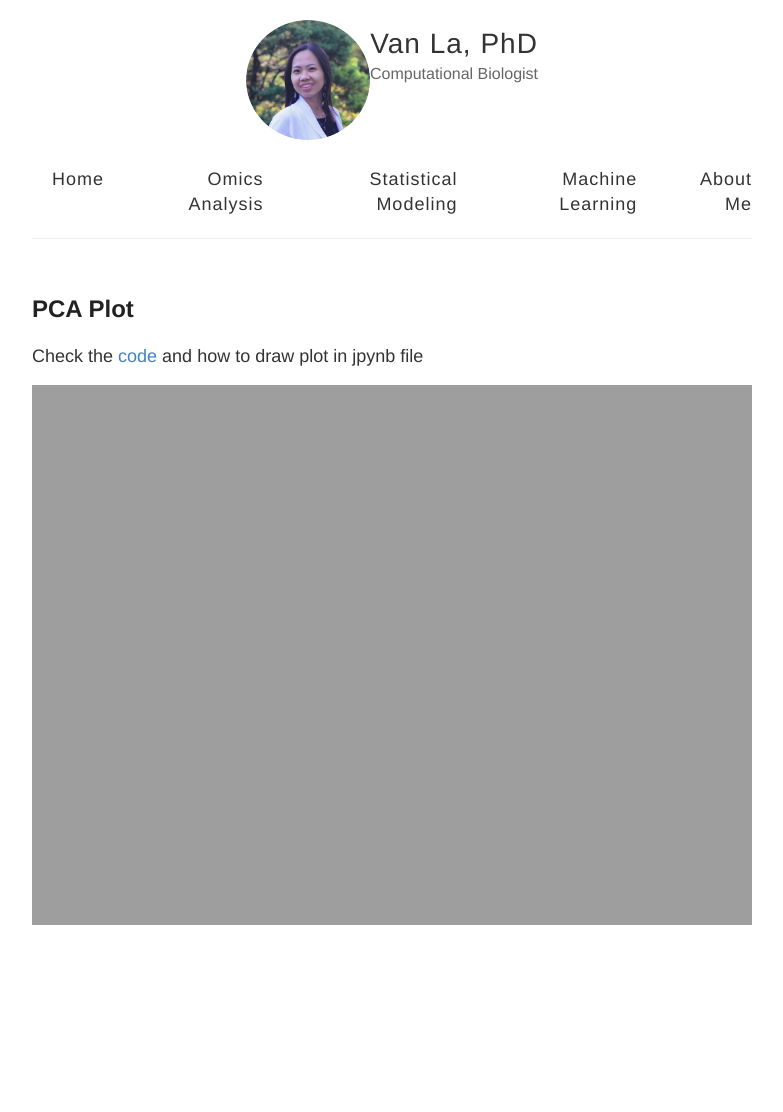
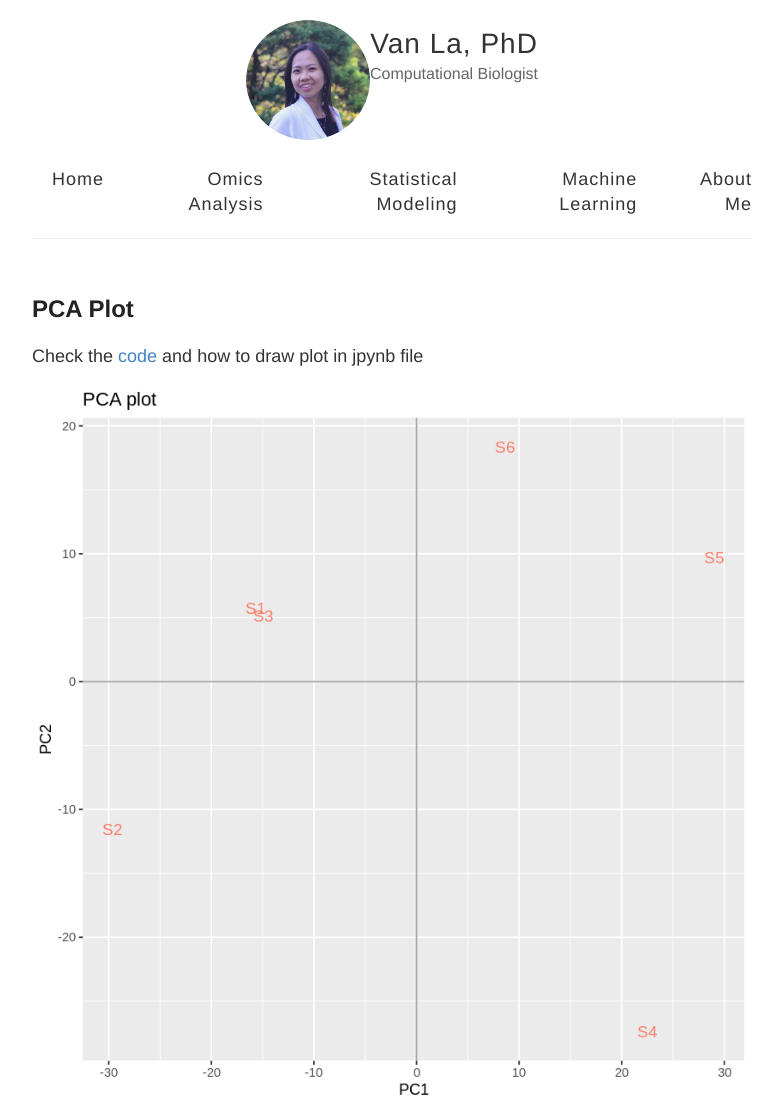
Before and after one commit to vanngocthuyla/vanngocthuyla.github.io, a Jekyll site: the page built from posts/ML/PCA_Plot.md, in a window 1280 px wide. Shown: the whole page, without its empty margins (248-1031 px from the left). Built offline with Jekyll 4.4.1, drawn with Linux system fonts in a browser that asks for light colours; our own code applies the rules of GitHub Pages for plain Markdown files; before the commit the page ends 932 px from its top, so only the background shows below that.

Commit message:
Update PCA_Plot.md

```diff
--- a/posts/ML/PCA_Plot.md
+++ b/posts/ML/PCA_Plot.md
@@ -2,4 +2,4 @@
 
 Check the [code](https://github.com/vanngocthuyla/vanngocthuyla.github.io/tree/main/scripts/jpynb/PCA_Plot.ipynb) and how to draw plot in jpynb file
 
-<div align="center"> <img src='https://vanngocthuyla.github.io/images/omics/PCA_Plot.png' width="800"> </div>
+<div align="center"> <img src='https://vanngocthuyla.github.io/images/ML/PCA_Plot.png' width="800"> </div>
```
